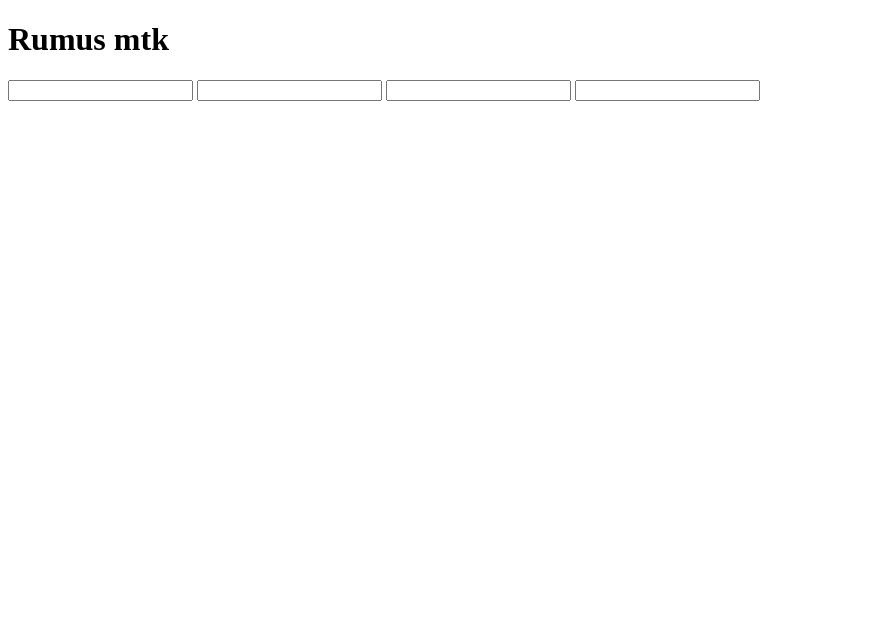
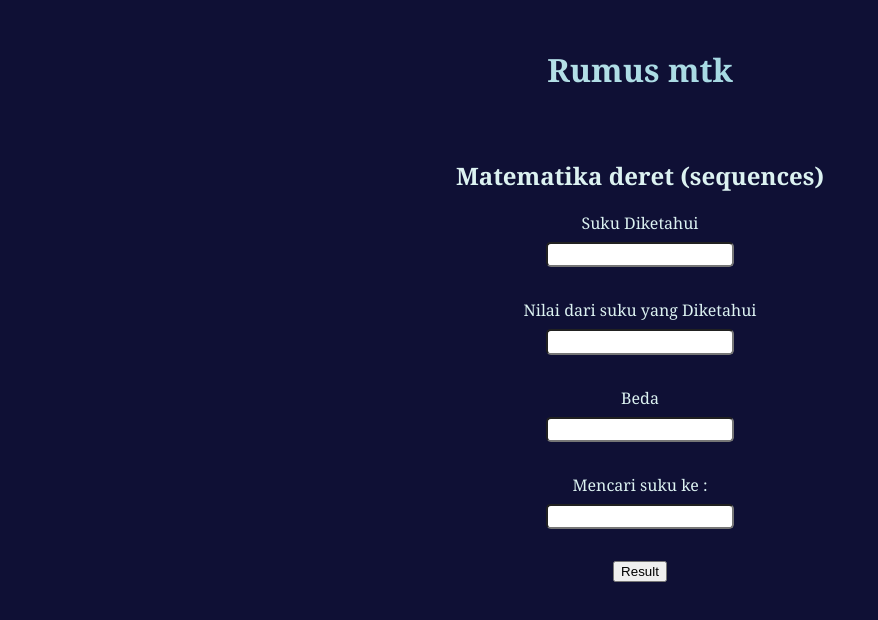
Before and after one commit to Tomba-Hopkins/matematika, a plain HTML site: page views/index.html in a window 1280 px wide. Shown: the whole page, without its empty margins (0-878 px from the left). Drawn offline with Linux system fonts and the light colour scheme.

Commit message:
msg: styling

```diff
--- a/views/index.html
+++ b/views/index.html
@@ -4,15 +4,22 @@
     <meta charset="UTF-8">
     <meta name="viewport" content="width=device-width, initial-scale=1.0">
     <title>Rumus</title>
+    <link rel="stylesheet" href="./style.css">
 </head>
 <body>
-    <h1>Rumus mtk</h1>
+    <h1 class="headline">Rumus mtk</h1>
 
     <div class="deret">
+        <h2>Matematika deret (sequences)</h2>
+        <label for="">Suku Diketahui</label>
         <input type="text" class="suku-diketahui">
+        <label for="">Nilai dari suku yang Diketahui</label>
         <input type="text" class="nilai-suku-diketahui">
+        <label for="">Beda</label>
         <input type="text" class="beda">
+        <label for="">Mencari suku ke :</label>
         <input type="text" class="suku-n">
+        <button>Result</button>
     </div>
 </body>
 </html>
--- a/views/style.css
+++ b/views/style.css
@@ -0,0 +1,38 @@
+:root {
+    --blek-primary: #0F1035;
+    --whit-primary: #DCF2F1;
+    --whit-secondary: #7FC7D9;
+}
+
+body {
+    margin: 0;
+    padding: 0;
+    box-sizing: border-box;
+    background-color: var(--blek-primary);
+    color: var(--whit-primary);
+    font-family: Cambria, Cochin, Georgia, Times, 'Times New Roman', serif;
+}
+
+.headline {
+    text-align: center;
+    margin: 3rem 0;
+    background-image: linear-gradient(to right, var(--whit-primary), var(--whit-secondary));
+    background-clip: text;
+    color: transparent;
+}
+
+.deret {
+    width: 100%;
+    display: flex;
+    flex-direction: column;
+    text-align: center;
+    justify-content: center;
+    align-items: center;
+}
+
+.deret input {
+    margin-top: 0.5rem;
+    margin-bottom: 2rem;
+    border-radius: 0.3rem;
+    padding: 0.2rem;
+}
```
